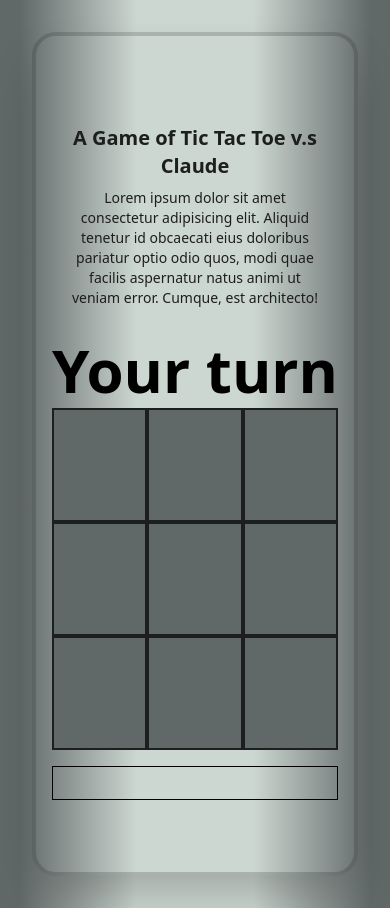
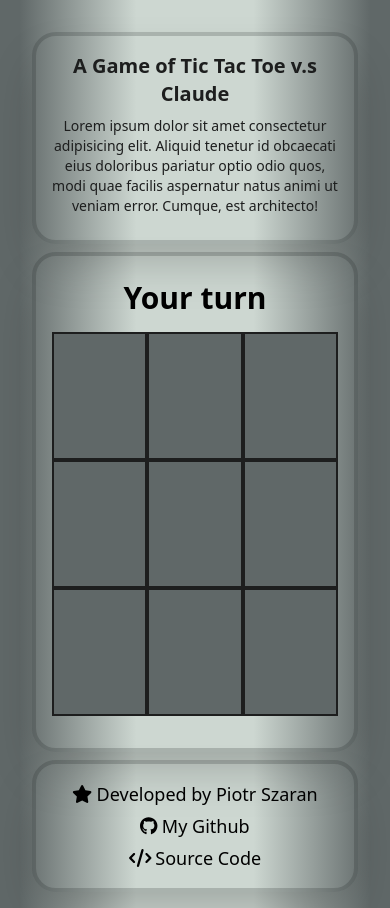
Before and after one commit to iPior/react-tictactoe-game, a React (Vite) app: page / in a window 390 px wide. Built offline with nearby package versions, Linux system fonts and the light colour scheme.

Commit message:
responsive design

```diff
--- a/src/App.jsx
+++ b/src/App.jsx
@@ -7,15 +7,28 @@
 export default function App() {
 
   return (
-
+    <div className='h-screen'>
+      <div
+        className="relative px-4 w-full md:w-5/6 mx-auto flex flex-col align-middle justify-center shadow-2xl rounded-3xl
+        border-4 border-opacity-20 border-dark mb-2
+        "
+      >
+        <Header />
+      </div>
+      <div
+        className=" my-2 px-4 w-full md:w-5/6 mx-auto flex flex-col align-middle justify-center shadow-2xl rounded-3xl
+        border-4 border-opacity-20 border-dark
+        "
+      >
+      <MainSection />
+    </div>
     <div
-      className="relative h-screen px-4 w-full flex flex-col align-middle justify-center shadow-2xl rounded-3xl
-      border-4 border-opacity-20 border-dark
-      "
-    >
-      <Header />
-      <MainSection />
+        className="relative px-4 w-full md:w-5/6 mx-auto flex flex-col align-middle justify-center shadow-2xl rounded-3xl
+        border-4 border-opacity-20 border-dark mb-4
+        "
+      >
       <Footer/>
     </div>
+  </div>
   )
 }
--- a/src/components/Footer.jsx
+++ b/src/components/Footer.jsx
@@ -1,10 +1,29 @@
+import { FontAwesomeIcon } from '@fortawesome/react-fontawesome'
+import { faCode, faStar } from '@fortawesome/free-solid-svg-icons'
+import { faGithub } from '@fortawesome/free-brands-svg-icons'
 
 export default function Footer() {
 
     return (
       <footer
-        className="w-full p-4 sm:mb-4 border border-black"
+        className="w-full py-4 lg:w-5/6 m-auto flex flex-col md:flex-row justify-between
+        "
       >
+
+        <div className="text-lg lg:text-2xl flex justify-center md:justify-start items-center">
+          <FontAwesomeIcon icon={faStar} className='mr-1 sm:mr-2' />
+          <p className=''>Developed by Piotr Szaran</p>
+        </div>
+        <div className="text-lg lg:text-2xl flex justify-center md:justify-start items-center my-1 sm:my-0">
+          <FontAwesomeIcon icon={faGithub} className='mr-1 sm:mr-2' />
+          <a className=''>My Github</a>
+        </div>
+        <div className="text-lg lg:text-2xl flex justify-center md:justify-start items-center">
+          <FontAwesomeIcon icon={faCode} className='mr-1 sm:mr-2' />
+          <a className=''>Source Code</a>
+        </div>
+
+
 
       </footer>
     )
--- a/src/components/GameBoard.jsx
+++ b/src/components/GameBoard.jsx
@@ -10,23 +10,21 @@
   const gridElements = props.gameStateArray.map((cell, index) => (
 
       <button
-          className={twMerge("flex items-center justify-center bg-tertiary border-2 border-dark hover:enabled:bg-secondary font-weight-bold box-border h-1/3 w-1/3",
-            clsx()
-          )}
+          className="flex items-center justify-center bg-tertiary border-2 border-dark hover:enabled:bg-secondary font-weight-bold box-border h-32 w-1/3 sm:h-36 sm:w-36 md:h-48 md:w-48 lg:h-48 lg:w-48 xl:h-60 xl:w-60 2xl:h-72 2xl:w-72"
           key={index}
           onClick={() => props.update(index)}
           value={cell}
           disabled={props.isGameWon}
       >
         {/* hard code the pixel values */}
-        {cell === "" ? null : <FontAwesomeIcon icon={cell === 'x' ? faX : faO} className='text-5xl sm:text-8xl text-dark'/>}
+        {cell === "" ? null : <FontAwesomeIcon icon={cell === 'x' ? faX : faO} className=' text-2xl sm:text-5xl md:text-8xl text-dark'/>}
       </button>
 
   ))
 
 
   return (
-    <div className="h-full sm:h-5/6 w-full sm:w-5/6 my-2 sm:my-0 sm:mx-4 flex rounded-lg bg-dark flex-wrap">
+    <div className="max-sm:w-full my-2 sm:my-0 bg-dark   flex flex-wrap sm:grid sm:grid-cols-3">
         {gridElements}
     </div>
   )
--- a/src/components/Header.jsx
+++ b/src/components/Header.jsx
@@ -3,7 +3,7 @@
 
   return (
     <header
-      className="w-full p-4 text-dark text-center mt-0 mb-2 sm:mt-4 my-auto flex flex-col items-center"
+      className="w-full py-4 text-dark text-center mt-0 mb-2 sm:mt-4 my-auto flex flex-col items-center"
     >
       <h1 className="text-xl sm:text-4xl mb-2 font-bold ">
         A Game of Tic Tac Toe v.s Claude
--- a/src/components/MainSection.jsx
+++ b/src/components/MainSection.jsx
@@ -1,4 +1,3 @@
-import StandbyPieces from "./StandbyPieces"
 import GameBoard from "./GameBoard"
 import { useState, useEffect } from "react"
 
@@ -43,14 +42,14 @@
 
   return (
     <div
-      className=" w-full my-2 h-1/2 sm:h-full flex flex-col sm:justify-center items-center"
+      className=" w-full my-2 py-4 max-sm:h-full flex flex-col sm:justify-center items-center"
     >
 
       {isGameWon && (
-        <div className="text-center text-6xl font-bold">{playersTurn ? "Player O wins!" : "Player X wins!"}</div>
+        <div className="text-center text-3xl sm:text-5xl font-bold sm:mb-4">{playersTurn ? "Player O wins!" : "Player X wins!"}</div>
       )}
       {!isGameWon && (
-        <div className="text-center text-6xl font-bold">
+        <div className="text-center text-3xl sm:text-5xl font-bold mb-2 sm:mb-4">
           {playersTurn? "Your turn" : "Claude's turn"}
         </div>
       )}
@@ -61,10 +60,9 @@
         isGameWon={isGameWon}
       />
       {isGameWon && (
-        <button className="mt-4 w-48 sm:w-96 bg-dark text-white font-bold hover:bg-secondary" onClick={() => window.location.reload()}>Play again</button>
+        <button className=" w-full sm:m-4 sm:w-48 bg-dark text-2xl p-4 text-white font-bold hover:bg-tertiary hover:text-dark" onClick={() => window.location.reload()}>PLAY AGAIN</button>
 
       )}
-      {/* <StandbyPieces /> */}
     </div>
   )
 }
```
